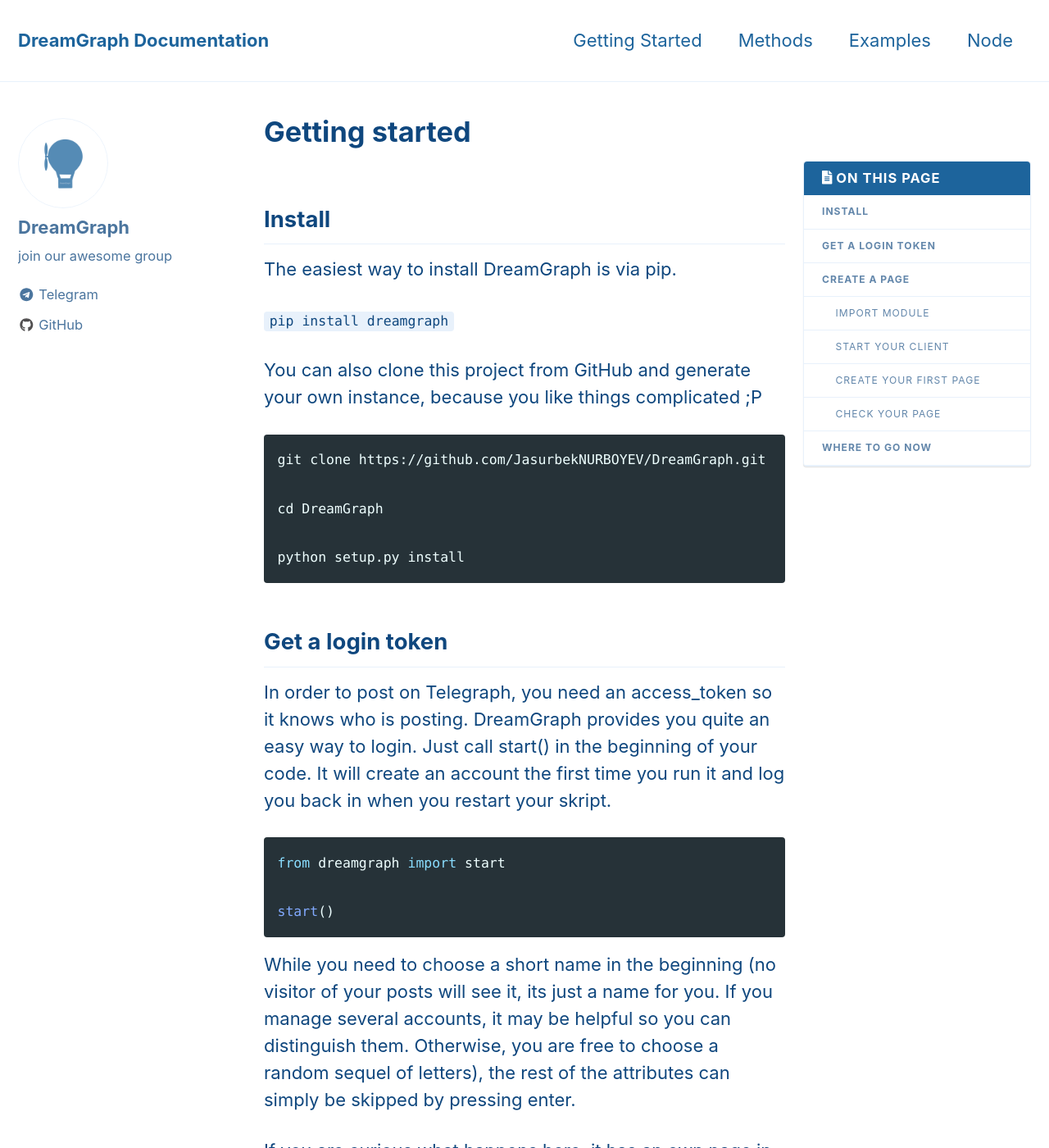
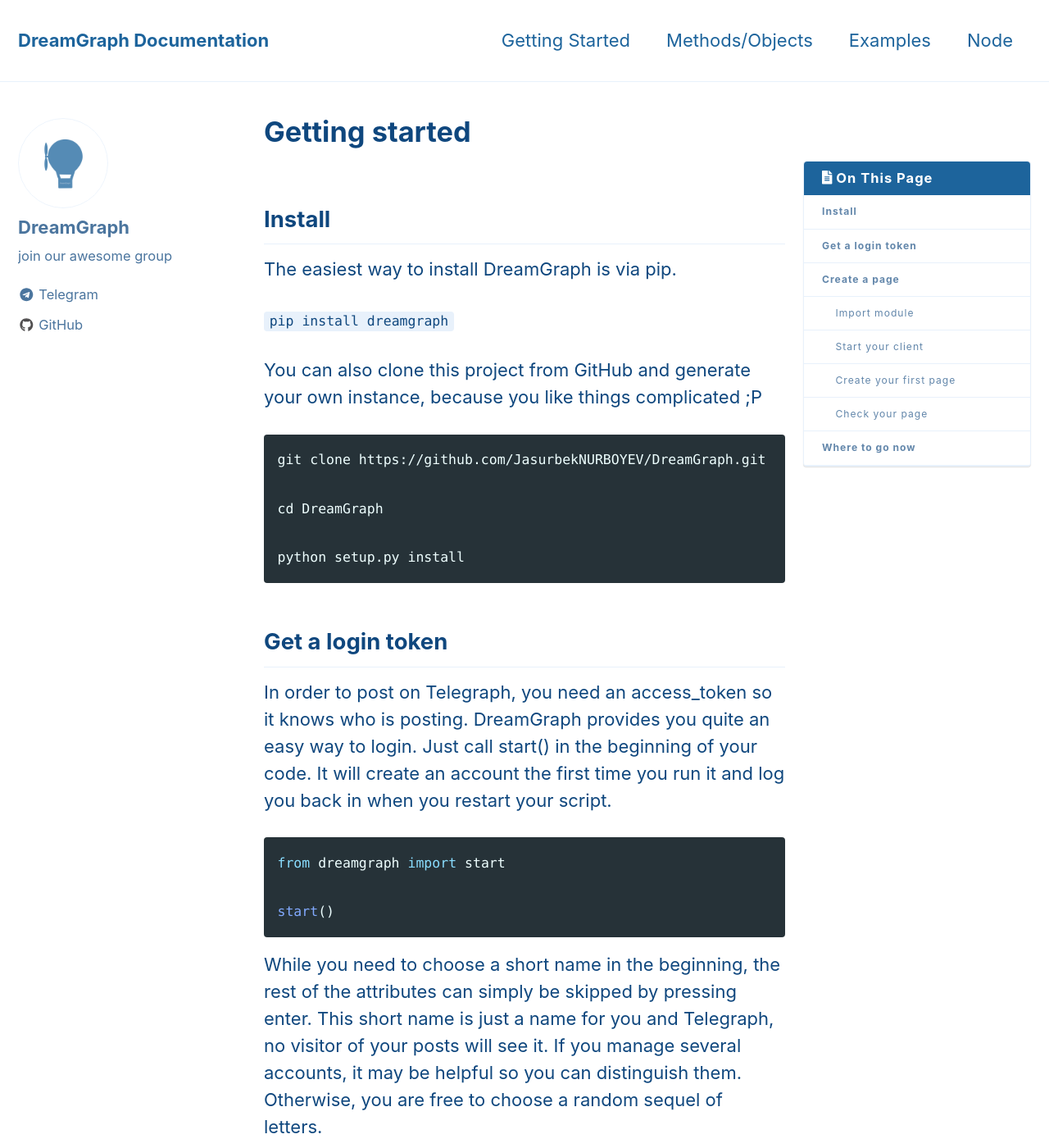
Before and after one commit to Poolitzer/poolitzer.github.io, a Jekyll site: the page built from _pages/starting.md, in a window 1280 px wide and 1400 px high. Shown: the whole window at 82% size. Built offline with Jekyll 4.4.1, drawn with Linux system fonts in a browser that asks for light colours; nearby versions of some CDN libraries; some of the changed text lies outside the part shown.

Commit message:
There we go

````diff
--- a/_data/navigation.yml
+++ b/_data/navigation.yml
@@ -2,7 +2,7 @@
 main:
   - title: "Getting Started"
     url: /starting/
-  - title: "Methods"
+  - title: "Methods/Objects"
     url: /methods/
   #- title: "Content"
    # url: /content/
--- a/_pages/starting.md
+++ b/_pages/starting.md
@@ -22,7 +22,7 @@ python setup.py install
 
 ## Get a login token
 
-In order to post on Telegraph, you need an access_token so it knows who is posting. DreamGraph provides you quite an easy way to login. Just call start() in the beginning of your code. It will create an account the first time you run it and log you back in when you restart your skript.
+In order to post on Telegraph, you need an access_token so it knows who is posting. DreamGraph provides you quite an easy way to login. Just call start() in the beginning of your code. It will create an account the first time you run it and log you back in when you restart your script.
 
 ```python
 from dreamgraph import start
@@ -30,9 +30,9 @@ from dreamgraph import start
 start()
 ```
 
-While you need to choose a short name in the beginning (no visitor of your posts will see it, its just a name for you. If you manage several accounts, it may be helpful so you can distinguish them. Otherwise, you are free to choose a random sequel of letters), the rest of the attributes can simply be skipped by pressing enter.
+While you need to choose a short name in the beginning, the rest of the attributes can simply be skipped by pressing enter. This short name is just a name for you and Telegraph, no visitor of your posts will see it. If you manage several accounts, it may be helpful so you can distinguish them. Otherwise, you are free to choose a random sequel of letters.
 
-If you are curious what happens here, it has an own page in this documentary, [here]({{ site.baseurl }}{% link _pages/start.md %}).
+If you are curious what happens here, have a look at our [methods/objects page]({{ site.baseurl }}{% link _pages/methods.md %}), where it is described.
 
 ## Create a page
 
@@ -56,13 +56,13 @@ Well, you need to get the module you want to use from somewhere. There you go ;P
 
 ### Start your client
 `client = start()`
-client gets all necessary informations from start() to let you work with Telegraph, which is at least the access_token and maybe additional attributes you provided during the account creation.
+This will log you in when you already created an account or creates you one. All of this in a variable named client so you can access it later.
 
 ### Create your first page
 `new_page = client.create_page(title='Test', content=[{'tag': 'p', 'children': ['Hello world']}])`
 Probably the most interesting part in our little example. Lets split it up in it's parts.
 
-#### client.create_page()
+#### new_page=client.create_page()
 
 You call `create_page` with necessary parameters from client and store it's content in a variable. Nice beginning.
 
@@ -80,4 +80,4 @@ As you can see, new_page has some attributes. One of these is the URL of your Te
 
 ## Where to go now
 
-First of all, congrats! You managed to post your first page. Maybe thats enough for you, probably not. We would suggest you now to go to the [methods page]({{ site.baseurl }}{% link _pages/methods.md %}) and check out some interesting methods like edit_page. Or have a look at our [examples]({{ site.baseurl }}{% link _pages/examples.md %}) where you see code which is actually used by some projects.
+First of all, congrats! You managed to post your first page. Maybe thats enough for you, probably not. We would suggest you now to go to the [methods/objects page]({{ site.baseurl }}{% link _pages/methods.md %}) and check out some interesting methods like edit_page. Or have a look at our [examples]({{ site.baseurl }}{% link _pages/examples.md %}) where you see code which is actually used by some projects.
--- a/_sass/minimal-mistakes/_navigation.scss
+++ b/_sass/minimal-mistakes/_navigation.scss
@@ -491,7 +491,6 @@
 .toc {
   font-family: $sans-serif-narrow;
   color: $gray;
-  text-transform: uppercase;
   letter-spacing: 1px;
   background-color: $background-color;
   border: 1px solid $border-color;
````
Also changed, not shown: _pages/methods.md (+4 -0 lines).
